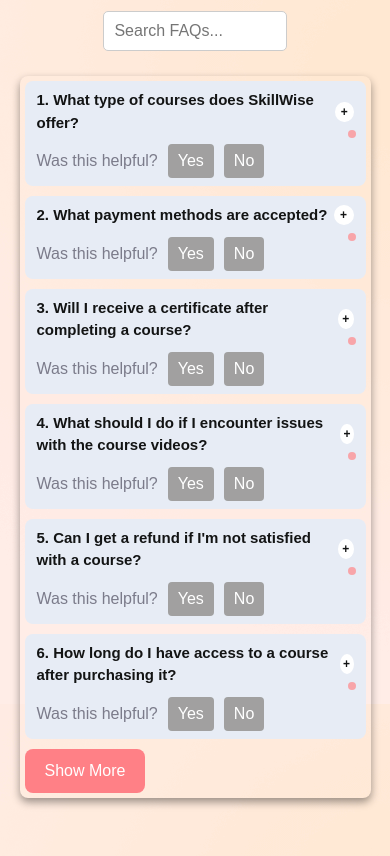
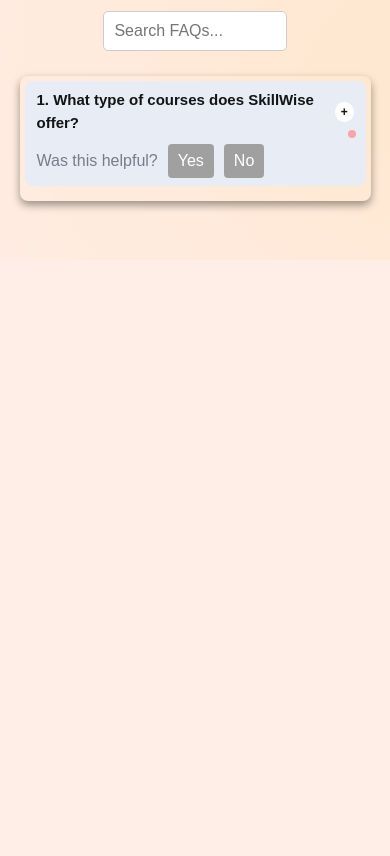
Before and after one commit to PriyaGhosal/SkillWise, a website: page Faq.html in a window 390 px wide. Shown: the part 1080-1936 px from the top of the page. After the commit the page ends 1340 px from the top, so only its background shows below. Drawn offline with nearby package versions, Linux system fonts and the light colour scheme.

Commit message:
Update Faq.html

```diff
--- a/Faq.html
+++ b/Faq.html
@@ -62,7 +62,7 @@
 
             <nav class="navbar" data-navbar>
                 <div class="navbar-top">
-                    <a>
+                    <a href="./index.html">
                         <img src="./assets/images/Skillwise_logo.jpg" width="50" height="10" alt="SkillWise home">
                     </a>
                     <button class="nav-close-btn" aria-label="close menu" data-nav-toggler>
@@ -83,8 +83,9 @@
                     <li class="navbar-item">
                         <a href="./index.html#contact" class="navbar-link title-sm" data-nav-link>Contacts</a>
                     </li>
+                    <!-- Make sure the FAQ link is correct -->
                     <li class="navbar-item">
-                        <a href="Faq.html" class="navbar-link title-sm" data-nav-link>FAQ</a>
+                        <a href="./Faq.html" class="navbar-link title-sm" data-nav-link>FAQ</a>
                     </li>
                 </ul>
             </nav>
@@ -93,7 +94,7 @@
 
             <button class="nav-open-btn" aria-label="open menu" data-nav-toggler>
                 <i class="fa-solid fa-bars"></i>
-              </button>
+            </button>
 
             <div class="overlay" data-overlay data-nav-toggler></div>
         </div>
@@ -106,11 +107,9 @@
                     Frequently <span class="span">Asked</span> Questions
                 </h1>
                 <p class="title-md has-before" data-aos="fade-right">
-
-                   <p> <b>Welcome to SkillWise’s Learning Hub!</b></p>
-
-                   <p> At SkillWise, we’re committed to delivering an exceptional learning experience tailored to your goals. Whether you’re exploring new courses, seeking flexible payment options, or curious about certifications, our FAQ section has you covered. We’ve crafted it to ensure you find clear, helpful answers that guide you every step of the way. Your success is our priority, and we’re here to make your journey enriching, seamless, and empowering—so you can focus on what truly matters: achieving your full potential.
-                   </p>
+                   <b>Welcome to SkillWise’s Learning Hub!</b>
+                   <br>
+                   At SkillWise, we’re committed to delivering an exceptional learning experience tailored to your goals. Whether you’re exploring new courses, seeking flexible payment options, or curious about certifications, our FAQ section has you covered.
                 </p>
             </div>
 
@@ -137,9 +136,7 @@
                     <span class="expandToggle"><p class="expand">+</p><p class="revert">-</p></span>
                 </div>
                 <div class="FAQ-content">
-                    <p>SkillWise offers a wide range of courses across various categories, including Data Science, UI/UX
-                        Design, Modern Physics, Music Production, Finances, and more. All courses are designed by
-                        experts and provide practical knowledge for learners of all levels.</p>
+                    <p>SkillWise offers a wide range of courses across various categories, including Data Science, UI/UX Design, Modern Physics, Music Production, Finances, and more.</p>
                 </div>
 
                 <div class="helpful-buttons">
@@ -150,100 +147,8 @@
                 </div>
             </div>
 
-            <div class="item" data-aos="fade-down">
-                <div class="FAQ-title">
-                    <p class="faqQuestion">2. What payment methods are accepted?</p>
-                    <span class="expandToggle"><p class="expand">+</p><p class="revert">-</p></span>
-                </div>
-                <div class="FAQ-content">
-                    <p>We accept a variety of payment methods including credit/debit cards, PayPal, and other online
-                        payment gateways. For more details, please refer to our Payment Method section.</p>
-                </div>
+            <!-- Additional FAQ items here -->
 
-                <div class="helpful-buttons">
-                    <p>Was this helpful?</p>
-                    <button class="helpful-btn" onclick="handleHelpful(this, 'yes')">Yes</button>
-                    <button class="helpful-btn" onclick="handleHelpful(this, 'no')">No</button>
-                    <p class="helpful-result"></p>
-                </div>
-            </div>
-
-            <div class="item" data-aos="fade-down">
-                <div class="FAQ-title">
-                    <p class="faqQuestion">3. Will I receive a certificate after completing a course?</p>
-                    <span class="expandToggle"><p class="expand">+</p><p class="revert">-</p></span>
-                </div>
-                <div class="FAQ-content">
-                    <p>Yes! All courses provide a certificate of completion that can be downloaded and added to your
-                        resume or LinkedIn profile.</p>
-                </div>
-
-                <div class="helpful-buttons">
-                    <p>Was this helpful?</p>
-                    <button class="helpful-btn" onclick="handleHelpful(this, 'yes')">Yes</button>
-                    <button class="helpful-btn" onclick="handleHelpful(this, 'no')">No</button>
-                    <p class="helpful-result"></p>
-                </div>
-            </div>
-
-            <div class="item" data-aos="fade-down">
-                <div class="FAQ-title">
-                    <p class="faqQuestion">4. What should I do if I encounter issues with the course videos?</p>
-                    <span class="expandToggle"><p class="expand">+</p><p class="revert">-</p></span>
-                </div>
-                <div class="FAQ-content">
-                    <p>If you're experiencing problems with video playback or course content, try refreshing your
-                        browser or checking your internet connection. You can also reach out to our support team for
-                        further assistance.</p>
-                </div>
-
-                <div class="helpful-buttons">
-                    <p>Was this helpful?</p>
-                    <button class="helpful-btn" onclick="handleHelpful(this, 'yes')">Yes</button>
-                    <button class="helpful-btn" onclick="handleHelpful(this, 'no')">No</button>
-                    <p class="helpful-result"></p>
-                </div>
-            </div>
-
-            <div class="item" data-aos="fade-down">
-                <div class="FAQ-title">
-                    <p class="faqQuestion">5. Can I get a refund if I'm not satisfied with a course?</p>
-                    <span class="expandToggle"><p class="expand">+</p><p class="revert">-</p></span>
-                </div>
-                <div class="FAQ-content">
-                    <p>Yes, we have a refund policy in place. Please refer to our Refund Policy section for more details
-                        on how to request a refund.</p>
-                </div>
-
-                <div class="helpful-buttons">
-                    <p>Was this helpful?</p>
-                    <button class="helpful-btn" onclick="handleHelpful(this, 'yes')">Yes</button>
-                    <button class="helpful-btn" onclick="handleHelpful(this, 'no')">No</button>
-                    <p class="helpful-result"></p>
-                </div>
-            </div>
-
-            <div class="item" data-aos="fade-down">
-                <div class="FAQ-title">
-                    <p class="faqQuestion">6. How long do I have access to a course after purchasing it?</p>
-                    <span class="expandToggle"><p class="expand">+</p><p class="revert">-</p></span>
-                </div>
-                <div class="FAQ-content">
-                    <p>Once you purchase a course, you get lifetime access, allowing you to learn at your own pace.</p>
-                </div>
-
-                <div class="helpful-buttons">
-                    <p>Was this helpful?</p>
-                    <button class="helpful-btn" onclick="handleHelpful(this, 'yes')">Yes</button>
-                    <button class="helpful-btn" onclick="handleHelpful(this, 'no')">No</button>
-                    <p class="helpful-result"></p>
-                </div>
-            </div>
-
-
-            <div class="FAQ-ShowMore">
-                <button id="showMoreBtn">Show More</button>
-            </div>
         </div>
     </div>
 
@@ -256,21 +161,11 @@
     <script>
         function handleHelpful(button, response) {
             const resultText = button.parentElement.querySelector(".helpful-result");
-
-            // Disable the buttons after one selection
             const buttons = button.parentElement.querySelectorAll("button");
             buttons.forEach(btn => {
                 btn.disabled = true;
             });
-
-            // Display feedback based on the user's choice
-            if (response === "yes") {
-                resultText.textContent = "Thank you for your feedback!";
-                resultText.style.color = "black";
-            } else {
-                resultText.textContent = "We're sorry to hear that. We'll work on improving!";
-                resultText.style.color = "black";
-            }
+            resultText.textContent = response === "yes" ? "Thank you for your feedback!" : "We'll work on improving!";
         }
     </script>
 </body>
```
